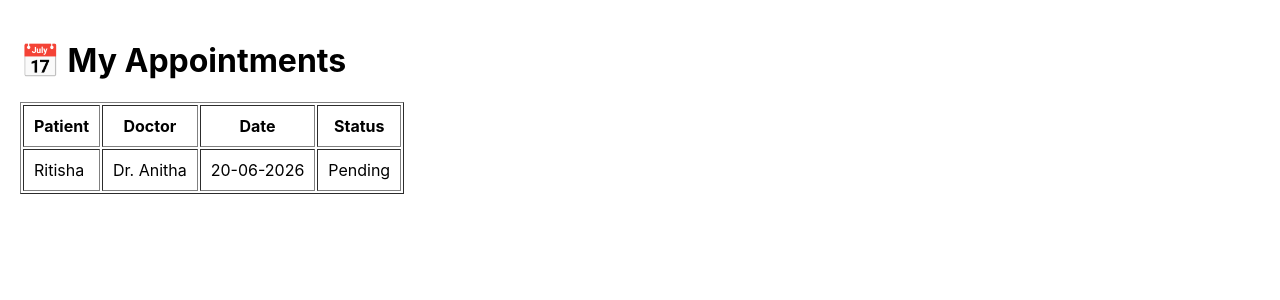
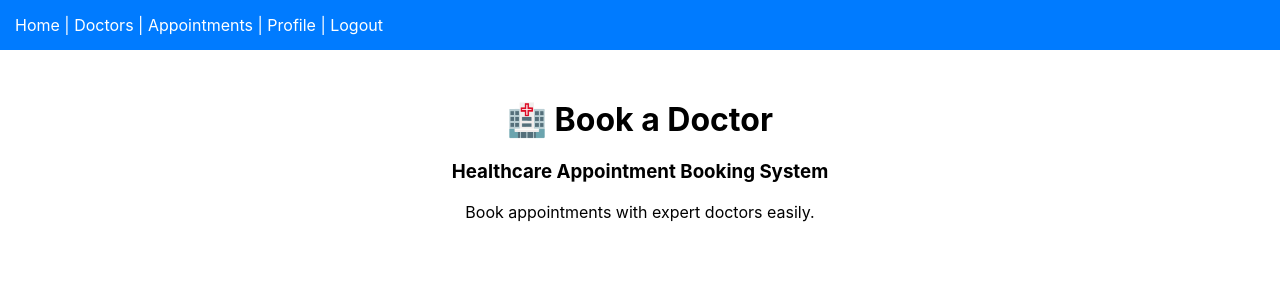
Before and after one commit to ritishareddy565-hue/book-a-doctor, a React (Create React App) app in the folder frontend/: page /book in a window 1280 px wide. Shown: the top 300 px of the page. Built offline with nearby package versions, Linux system fonts and the light colour scheme.

Commit message:
Final Book a Doctor App

```diff
--- a/frontend/src/App.js
+++ b/frontend/src/App.js
@@ -1,7 +1,13 @@
-import MyAppointments from "./MyAppointments";
+import Navbar from "./Navbar";
+import Home from "./Home";
 
 function App() {
-  return <MyAppointments />;
+  return (
+    <>
+      <Navbar />
+      <Home />
+    </>
+  );
 }
 
 export default App;
--- /dev/null
+++ b/frontend/src/Home.js
@@ -0,0 +1,14 @@
+import React from "react";
+
+function Home() {
+  return (
+    <div style={{ textAlign: "center", marginTop: "50px" }}>
+      <h1>🏥 Book a Doctor</h1>
+      <h3>Healthcare Appointment Booking System</h3>
+
+      <p>Book appointments with expert doctors easily.</p>
+    </div>
+  );
+}
+
+export default Home;
--- /dev/null
+++ b/frontend/src/Navbar.js
@@ -0,0 +1,17 @@
+import React from "react";
+
+function Navbar() {
+  return (
+    <div
+      style={{
+        background: "#007bff",
+        padding: "15px",
+        color: "white",
+      }}
+    >
+      Home | Doctors | Appointments | Profile | Logout
+    </div>
+  );
+}
+
+export default Navbar;
```
